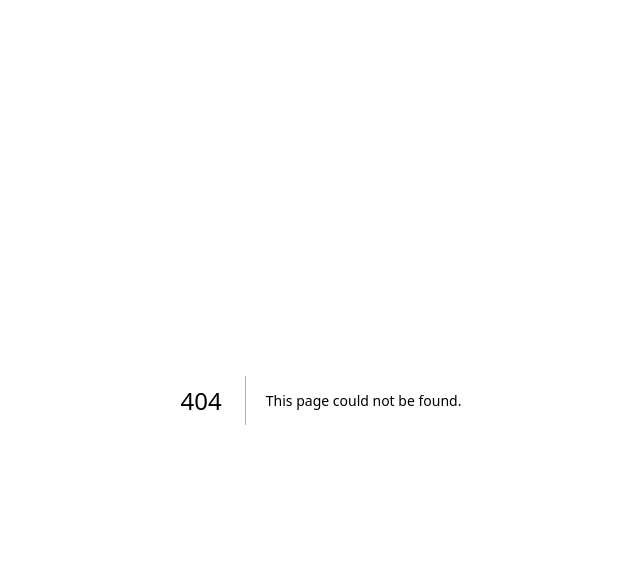
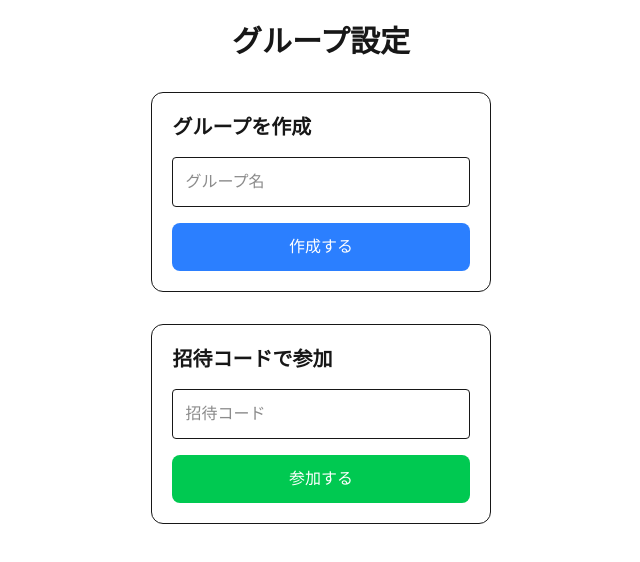
Before and after one commit to gyozapurin32/goal-log, a Next.js app: page /group/setup in a window 1280 px wide. Before the commit this address had no page. Shown: the top 562 px of the page, without its empty margins (319-959 px from the left). Built offline with nearby package versions, Linux system fonts and the light colour scheme; no server answers.

Commit message:
groupsetting

```diff
--- a/app/group/create/page.tsx
+++ /dev/null
@@ -1,91 +0,0 @@
-"use client";
-
-import { useState } from "react";
-import { supabase } from "@/lib/supabase";
-import { useRouter } from "next/navigation";
-
-export default function CreateGroupPage() {
-  const router = useRouter();
-  const [groupName, setGroupName] = useState("");
-
-  const createInviteCode = () => {
-    return Math.random()
-      .toString(36)
-      .substring(2, 8)
-      .toUpperCase();
-  };
-
-  const createGroup = async () => {
-    if (groupName.trim() === "") {
-      alert("グループ名を入力してください");
-      return;
-    }
-
-    const {
-      data: { user },
-    } = await supabase.auth.getUser();
-
-    if (!user) {
-      alert("ログインしてください");
-      return;
-    }
-
-    const inviteCode = createInviteCode();
-
-    const { data: group, error } = await supabase
-      .from("groups")
-      .insert({
-        name: groupName,
-        invite_code: inviteCode,
-        created_by: user.id,
-      })
-      .select()
-      .single();
-
-    if (error) {
-      console.error(error);
-      alert("グループ作成に失敗しました");
-      return;
-    }
-
-    const { error: profileError } = await supabase
-      .from("profiles")
-      .update({
-        group_id: group.id,
-      })
-      .eq("id", user.id);
-
-    if (profileError) {
-      console.error(profileError);
-      alert("プロフィール更新に失敗しました");
-      return;
-    }
-
-    alert(`招待コード：${inviteCode}`);
-    router.push("/group");
-  };
-
-  return (
-    <main className="max-w-md mx-auto p-6">
-      <h1 className="text-2xl font-bold mb-6">
-        グループ作成
-      </h1>
-
-      <input
-        type="text"
-        value={groupName}
-        maxLength={20}
-        placeholder="グループ名"
-        onChange={(e) => setGroupName(e.target.value)}
-        className="border rounded w-full p-3"
-      />
-
-      <button
-        onClick={createGroup}
-        className="w-full mt-6 bg-blue-500 text-white py-3 rounded-lg"
-      >
-        作成する
-      </button>
-    </main>
-  );
-}
--- a/app/group/join/page.tsx
+++ /dev/null
@@ -1,72 +0,0 @@
-"use client";
-
-import { useState } from "react";
-import { supabase } from "@/lib/supabase";
-import { useRouter } from "next/navigation";
-
-export default function JoinGroupPage() {
-  const router = useRouter();
-  const [inviteCode, setInviteCode] = useState("");
-
-  const joinGroup = async () => {
-    const {
-      data: { user },
-    } = await supabase.auth.getUser();
-
-    if (!user) {
-      alert("ログインしてください");
-      return;
-    }
-
-    const { data: group, error } = await supabase
-      .from("groups")
-      .select("*")
-      .eq("invite_code", inviteCode)
-      .single();
-
-    if (error || !group) {
-      alert("招待コードが見つかりません");
-      return;
-    }
-
-    const { error: profileError } = await supabase
-      .from("profiles")
-      .update({
-        group_id: group.id,
-      })
-      .eq("id", user.id);
-
-    if (profileError) {
-      console.error(profileError);
-      alert("参加に失敗しました");
-      return;
-    }
-
-    alert(`${group.name} に参加しました！`);
-    router.push("/group");
-  };
-
-  return (
-    <main className="max-w-md mx-auto p-6">
-      <h1 className="text-2xl font-bold mb-6">
-        グループに参加
-      </h1>
-
-      <input
-        type="text"
-        value={inviteCode}
-        maxLength={6}
-        placeholder="招待コード"
-        onChange={(e) => setInviteCode(e.target.value.toUpperCase())}
-        className="border rounded w-full p-3 uppercase"
-      />
-
-      <button
-        onClick={joinGroup}
-        className="w-full mt-6 bg-blue-500 text-white py-3 rounded-lg"
-      >
-        参加する
-      </button>
-    </main>
-  );
-}
--- /dev/null
+++ b/app/group/setup/page.tsx
@@ -0,0 +1,163 @@
+"use client";
+
+import { useState } from "react";
+import { supabase } from "@/lib/supabase";
+import { useRouter } from "next/navigation";
+
+export default function GroupSetupPage() {
+  const router = useRouter();
+
+  const [groupName, setGroupName] = useState("");
+  const [inviteCode, setInviteCode] = useState("");
+
+  const createInviteCode = () => {
+    return Math.random()
+      .toString(36)
+      .substring(2, 8)
+      .toUpperCase();
+  };
+
+  // グループ作成
+  const createGroup = async () => {
+    if (groupName.trim() === "") {
+      alert("グループ名を入力してください");
+      return;
+    }
+
+    const {
+      data: { user },
+    } = await supabase.auth.getUser();
+
+    if (!user) {
+      alert("ログインしてください");
+      return;
+    }
+
+    const newInviteCode = createInviteCode();
+
+    const { data: group, error } = await supabase
+      .from("groups")
+      .insert({
+        name: groupName,
+        invite_code: newInviteCode,
+        created_by: user.id,
+      })
+      .select()
+      .single();
+
+    if (error) {
+      console.error(error);
+      alert("グループ作成に失敗しました");
+      return;
+    }
+
+    const { error: profileError } = await supabase
+      .from("profiles")
+      .update({
+        group_id: group.id,
+      })
+      .eq("id", user.id);
+
+    if (profileError) {
+      console.error(profileError);
+      alert("プロフィール更新に失敗しました");
+      return;
+    }
+
+    alert(`グループを作成しました！\n招待コード：${newInviteCode}`);
+    router.push("/home");
+  };
+
+  // グループ参加
+  const joinGroup = async () => {
+    const {
+      data: { user },
+    } = await supabase.auth.getUser();
+
+    if (!user) {
+      alert("ログインしてください");
+      return;
+    }
+
+    const { data: group, error } = await supabase
+      .from("groups")
+      .select("*")
+      .eq("invite_code", inviteCode)
+      .single();
+
+    if (error || !group) {
+      alert("招待コードが見つかりません");
+      return;
+    }
+
+    const { error: profileError } = await supabase
+      .from("profiles")
+      .update({
+        group_id: group.id,
+      })
+      .eq("id", user.id);
+
+    if (profileError) {
+      console.error(profileError);
+      alert("参加に失敗しました");
+      return;
+    }
+
+    alert(`${group.name} に参加しました！`);
+    router.push("/home");
+  };
+
+  return (
+    <main className="max-w-md mx-auto p-6">
+      <h1 className="text-3xl font-bold mb-8 text-center">
+        グループ設定
+      </h1>
+
+      {/* 作成 */}
+      <div className="border rounded-xl p-5 mb-8">
+        <h2 className="text-xl font-bold mb-4">
+          グループを作成
+        </h2>
+
+        <input
+          type="text"
+          value={groupName}
+          maxLength={20}
+          placeholder="グループ名"
+          onChange={(e) => setGroupName(e.target.value)}
+          className="border rounded w-full p-3"
+        />
+
+        <button
+          onClick={createGroup}
+          className="w-full mt-4 bg-blue-500 text-white py-3 rounded-lg"
+        >
+          作成する
+        </button>
+      </div>
+
+      {/* 参加 */}
+      <div className="border rounded-xl p-5">
+        <h2 className="text-xl font-bold mb-4">
+          招待コードで参加
+        </h2>
+
+        <input
+          type="text"
+          value={inviteCode}
+          maxLength={6}
+          placeholder="招待コード"
+          onChange={(e) => setInviteCode(e.target.value.toUpperCase())}
+          className="border rounded w-full p-3 uppercase"
+        />
+
+        <button
+          onClick={joinGroup}
+          className="w-full mt-4 bg-green-500 text-white py-3 rounded-lg"
+        >
+          参加する
+        </button>
+      </div>
+    </main>
+  );
+}
--- a/app/home/page.tsx
+++ b/app/home/page.tsx
@@ -4,6 +4,7 @@ import { useEffect, useState } from "react";
 import { supabase } from "@/lib/supabase";
 import Link from "next/link";
 import GoalCard from "@/components/goal/GoalCard";
+import { useRouter } from "next/navigation";
 type Goal = {
   id: string;
   goal_text: string;
@@ -13,6 +14,7 @@ type Goal = {
 export default function HomePage() {
   const [groupName, setGroupName] = useState("");
   const [goals, setGoals] = useState<Goal[]>([]);
+  const router = useRouter();
   const getUser = async () => {
     const {
       data: { user },
@@ -117,6 +119,24 @@ export default function HomePage() {
   useEffect(() => {
     const init = async () => {
       await createProfile();
+
+      const {
+        data: { user },
+      } = await supabase.auth.getUser();
+
+      if (!user) return;
+
+      const { data: profile } = await supabase
+        .from("profiles")
+        .select("group_id")
+        .eq("id", user.id)
+        .single();
+
+      if (!profile?.group_id) {
+        router.push("/group/setup");
+        return;
+      }
+
       await fetchGroup();
       await fetchGoals();
     };
```
